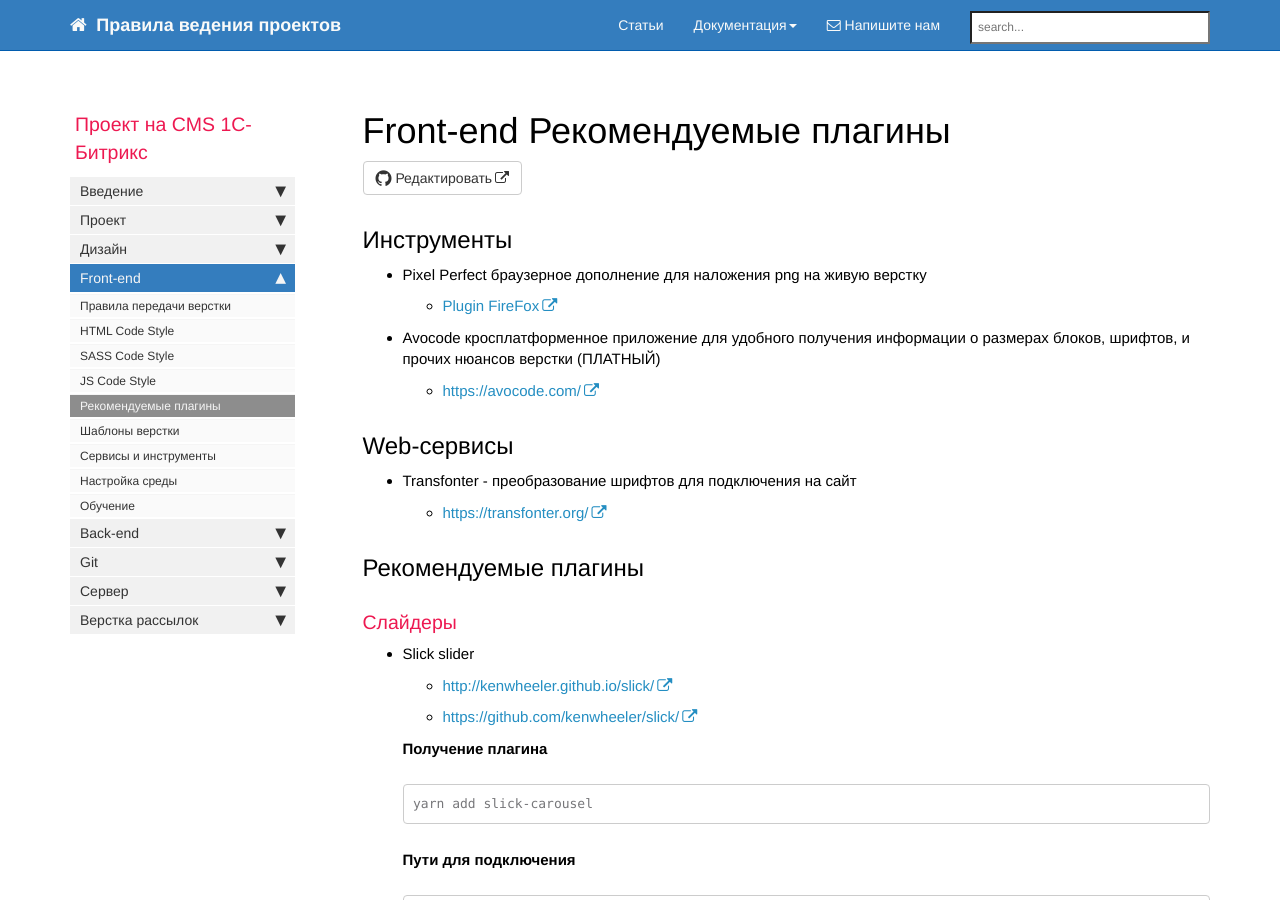
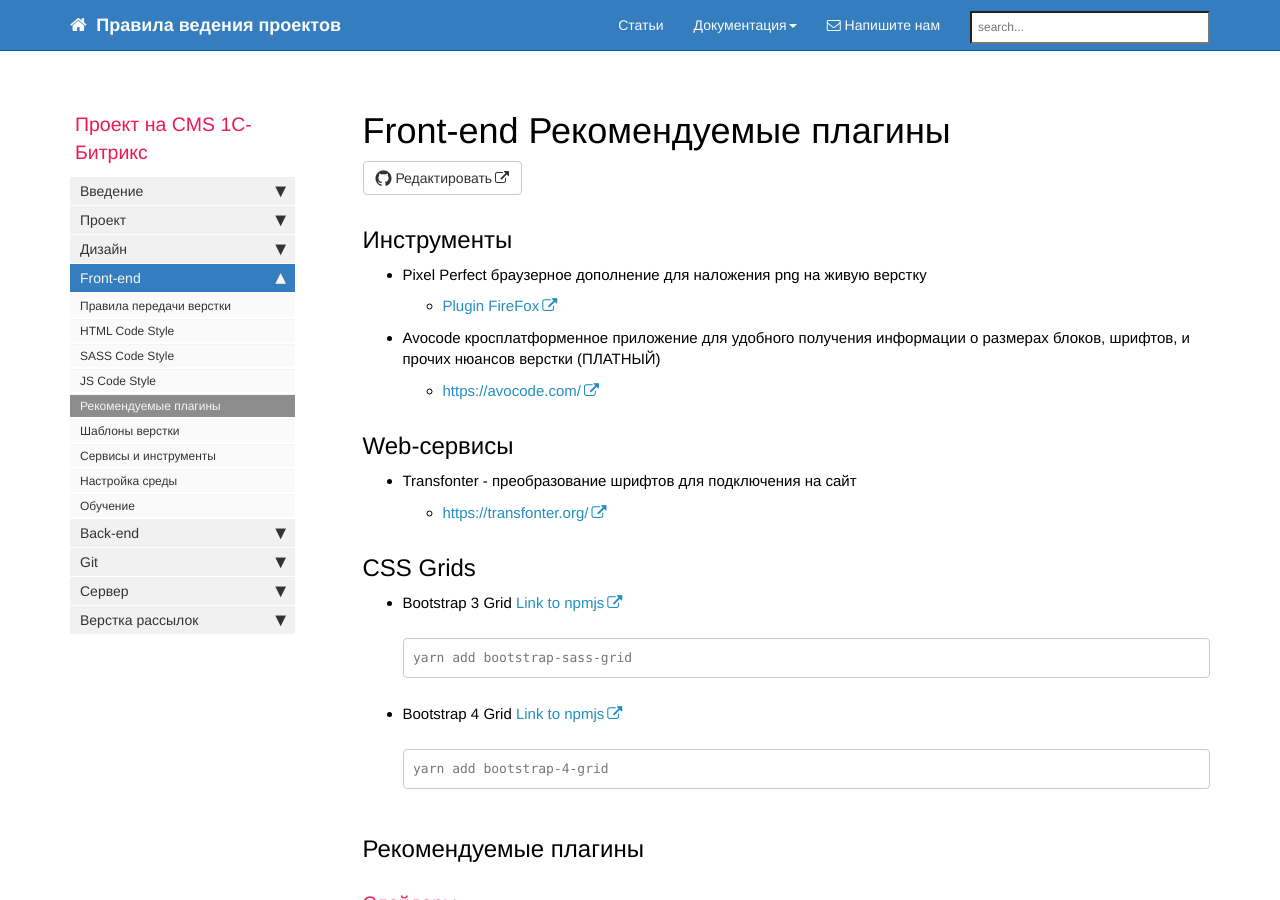
Before and after one commit to gdecider/gdecider.github.io, a Jekyll site: the page built from pages/bx/bx_front-recomend-plugins.md, in a window 1280 px wide and 900 px high. Built offline with Jekyll 4.4.1, drawn with Linux system fonts in a browser that asks for light colours; nearby versions of some CDN libraries; comment, search, counter and statistics services are not loaded.

Commit message:
Update bx_front-recomend-plugins.md

````diff
--- a/pages/bx/bx_front-recomend-plugins.md
+++ b/pages/bx/bx_front-recomend-plugins.md
@@ -23,6 +23,20 @@ toc: false
 * Transfonter - преобразование шрифтов для подключения на сайт
 
   * [https://transfonter.org/](https://transfonter.org/)
+
+## CSS Grids
+
+* Bootstrap 3 Grid [Link to npmjs](https://www.npmjs.com/package/bootstrap-sass-grid)
+
+  ```sh
+  yarn add bootstrap-sass-grid
+  ```
+
+* Bootstrap 4 Grid [Link to npmjs](https://www.npmjs.com/package/bootstrap-4-grid)
+
+  ```sh
+  yarn add bootstrap-4-grid
+  ```
 
 ## Рекомендуемые плагины
 
````
